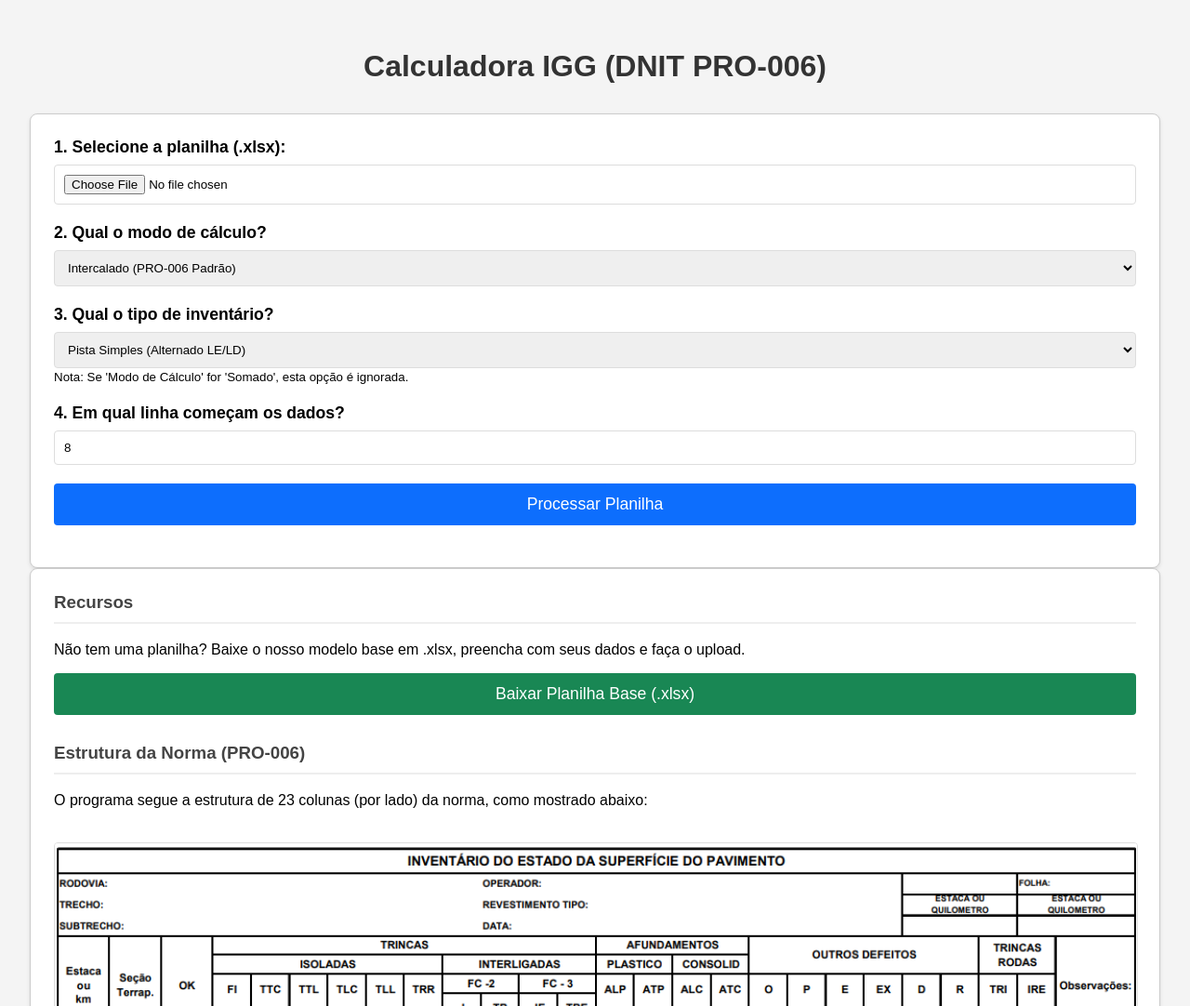
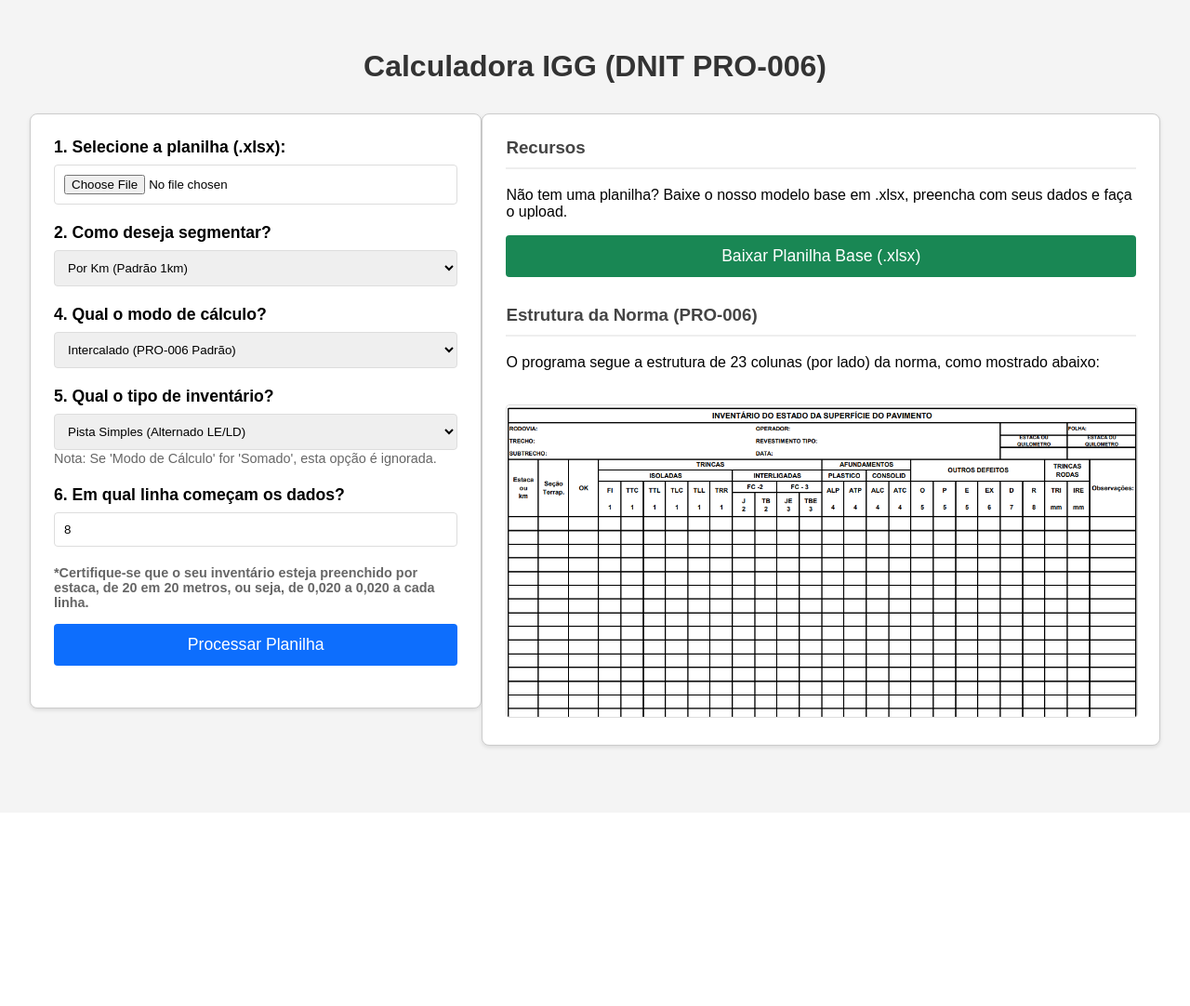
Before and after one commit to lucianoengdev/DNIT_PRO006, a Flask app: page / in a window 1280 px wide. Shown: the top 1082 px of the page at 93% size. After the commit the page ends 807 px from the top, so only its background shows below. Run offline with Flask 3, Linux system fonts and the light colour scheme.

Commit message:
Update index.html for segments

```diff
--- a/templates/index.html
+++ b/templates/index.html
@@ -13,18 +13,17 @@
         }
         .container {
             display: flex;
-        gap: 2em;
+            flex-wrap: wrap;
             max-width: 1600px;
             margin: 0 auto;
         }
-    h1, h2 {
+        h1 {
             color: #333;
             width: 100%;
             text-align: center;
             margin-bottom: 1em;
         }
 
-    /* Coluna do Formulário */
         .form-column {
             flex: 1;
             min-width: 450px;
@@ -38,11 +37,34 @@
         }
         div { margin-bottom: 20px; }
         label { display: block; margin-bottom: 8px; font-weight: bold; font-size: 1.1em; }
-    input[type="file"], input[type="number"], select { width: 100%; padding: 10px; box-sizing: border-box; border: 1px solid #ddd; border-radius: 4px; }
-    input[type="submit"] { background-color: #0d6efd; color: white; padding: 12px 20px; border: none; border-radius: 4px; cursor: pointer; font-size: 1.1em; width: 100%; }
+        input[type="file"], input[type="number"], select, textarea {
+            width: 100%;
+            padding: 10px;
+            box-sizing: border-box;
+            border: 1px solid #ddd;
+            border-radius: 4px;
+            font-family: sans-serif;
+        }
+        textarea {
+            height: 150px;
+            resize: vertical;
+        }
+        input[type="submit"] {
+            background-color: #0d6efd;
+            color: white;
+            padding: 12px 20px;
+            border: none;
+            border-radius: 4px;
+            cursor: pointer;
+            font-size: 1.1em;
+            width: 100%;
+        }
         input[type="submit"]:hover { background-color: #0b5ed7; }
+        .warning-text {
+            font-size: 0.9em;
+            color: #666;
+        }
 
-    /* Coluna dos Recursos (Template/Imagem) */
         .resources-column {
             flex: 1.5;
             min-width: 600px;
@@ -55,15 +77,11 @@
             box-shadow: 0 2px 4px rgba(0,0,0,0.1);
         }
         h3 { color: #444; margin-top: 0; border-bottom: 2px solid #eee; padding-bottom: 10px;}
-
-    /* Botão de Download */
         .download-button {
             display: block; text-align: center; background-color: #198754; color: white; padding: 12px 20px;
             border-radius: 4px; text-decoration: none; font-size: 1.1em; margin-top: 15px;
         }
         .download-button:hover { background-color: #157347; }
-
-    /* Imagem da Norma */
         .norma-image {
             width: 100%;
             height: auto;
@@ -75,8 +93,10 @@
 </head>
 <body>
 
+    <div class="container">
         <h1>Calculadora IGG (DNIT PRO-006)</h1>
 
+        <div class="form-column">
             <form action="/upload" method="POST" enctype="multipart/form-data">
 
                 <div>
@@ -85,7 +105,20 @@
                 </div>
 
                 <div>
-            <label for="modo_calculo">2. Qual o modo de cálculo?</label>
+                    <label for="modo_segmentacao">2. Como deseja segmentar?</label>
+                    <select name="modo_segmentacao" id="modo_segmentacao" onchange="toggleSegmentos()" required>
+                        <option value="por_km">Por Km (Padrão 1km)</option>
+                        <option value="homogenea">Segmentação Homogênea (Manual)</option>
+                    </select>
+                </div>
+
+                <div id="segmentos_div" style="display: none;">
+                    <label for="segmentos_texto">3. Insira os Segmentos (Início, Fim):</label>
+                    <textarea name="segmentos_texto" id="segmentos_texto" placeholder="Ex:&#10;1.476, 2.050&#10;2.050, 3.093&#10;3.093, 5.146"></textarea>
+                </div>
+
+                <div>
+                    <label for="modo_calculo">4. Qual o modo de cálculo?</label>
                     <select name="modo_calculo" id="modo_calculo" required>
                         <option value="intercalado">Intercalado (PRO-006 Padrão)</option>
                         <option value="somado">Somado (LE + LD em todas as estacas)</option>
@@ -93,43 +126,60 @@
                 </div>
 
                 <div>
-            <label for="tipo_pista">3. Qual o tipo de inventário?</label>
+                    <label for="tipo_pista">5. Qual o tipo de inventário?</label>
                     <select name="tipo_pista" id="tipo_pista" required>
                         <option value="simples">Pista Simples (Alternado LE/LD)</option>
                         <option value="dupla">Pista Dupla (Alternado LE/LD)</option>
                         <option value="terceira_faixa">Terceira Faixa (LE, pulando estacas)</option>
                     </select>
-            <small>Nota: Se 'Modo de Cálculo' for 'Somado', esta opção é ignorada.</small>
+                    <small class="warning-text">Nota: Se 'Modo de Cálculo' for 'Somado', esta opção é ignorada.</small>
                 </div>
 
                 <div>
-            <label for="linha_inicial">4. Em qual linha começam os dados?</label>
+                    <label for="linha_inicial">6. Em qual linha começam os dados?</label>
                     <input type="number" name="linha_inicial" id="linha_inicial" placeholder="Ex: 8" value="8" min="1" required>
                 </div>
 
                 <div>
+                    <p class="warning-text">
+                        <strong>*Certifique-se que o seu inventário esteja preenchido por estaca, de 20 em 20 metros, ou seja, de 0,020 a 0,020 a cada linha.</strong>
+                    </p>
                     <input type="submit" value="Processar Planilha">
                 </div>
 
             </form>
+        </div>
 
         <div class="resources-column">
             <div class="resource-box">
                 <h3>Recursos</h3>
                 <p>Não tem uma planilha? Baixe o nosso modelo base em .xlsx, preencha com seus dados e faça o upload.</p>
-
-                <a href="/static/Planilha_Base_PRO006.xlsx" class="download-button" download>
+                <a href="/static/planilha_base_pro006.xlsx" class="download-button" download>
                     Baixar Planilha Base (.xlsx)
                 </a>
-
                 <h3 style="margin-top: 30px;">Estrutura da Norma (PRO-006)</h3>
                 <p>O programa segue a estrutura de 23 colunas (por lado) da norma, como mostrado abaixo:</p>
-
-                <img src="/static/norma_tempLate.png" alt="Planilha Padrão da Norma DNIT" class="norma-image">
+                <img src="/static/norma_template.png" alt="Planilha Padrão da Norma DNIT" class="norma-image">
             </div>
         </div>
 
     </div>
 
+    <script>
+        function toggleSegmentos() {
+            var modo = document.getElementById('modo_segmentacao').value;
+            var divSegmentos = document.getElementById('segmentos_div');
+            var textareaSegmentos = document.getElementById('segmentos_texto');
+
+            if (modo === 'homogenea') {
+                divSegmentos.style.display = 'block';
+                textareaSegmentos.required = true;
+            } else {
+                divSegmentos.style.display = 'none';
+                textareaSegmentos.required = false;
+            }
+        }
+    </script>
+
 </body>
 </html>
```
Lines whose indentation alone changed are shown as unchanged.
